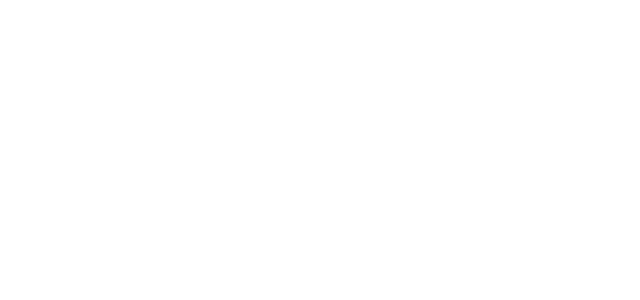
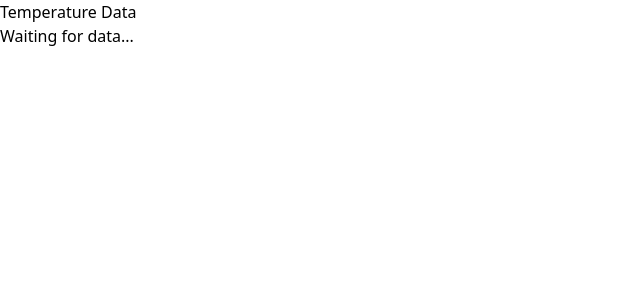
Before and after one commit to uzair-7886/iwms-kiosk, a React (Vite) app: page /temperature in a window 1280 px wide. Before the commit this address had no page. Shown: the top 300 px of the page, without its empty margins (0-640 px from the left). Built offline with nearby package versions, Linux system fonts and the light colour scheme; no server answers.

Commit message:
add web socket temp reading

```diff
--- a/package.json
+++ b/package.json
@@ -13,6 +13,7 @@
     "@reduxjs/toolkit": "^2.4.0",
     "axios": "^1.7.9",
     "react": "^18.3.1",
+    "react-chartjs-2": "^5.3.0",
     "react-dom": "^18.3.1",
     "react-icons": "^5.4.0",
     "react-redux": "^9.1.2",
--- a/src/App.jsx
+++ b/src/App.jsx
@@ -5,6 +5,7 @@ import Login from './components/Login';
 import Dashboard from './components/Dashboard';
 import Kiosk from './components/Kiosk';
 import store from './redux/store';
+import TemperatureDisplay from './components/reading/temp';
 
 const PrivateRoute = ({ children }) => {
   const isAuthenticated = store.getState().auth.isAuthenticated;
@@ -25,6 +26,7 @@ const App = () => {
               </PrivateRoute>
             }
           />
+          <Route path="/temperature" element={<TemperatureDisplay />} />
           <Route path="/" element={<Kiosk/>} />
         </Routes>
       </Router>
--- /dev/null
+++ b/src/components/reading/temp.jsx
@@ -0,0 +1,58 @@
+import React, { useEffect, useState } from "react";
+
+function TemperatureDisplay() {
+  const [temperatureData, setTemperatureData] = useState(null);
+
+  useEffect(() => {
+    let ws;
+    const connectWebSocket = () => {
+      ws = new WebSocket("ws://localhost:6789");
+
+      ws.onopen = () => {
+        console.log("Connected to WebSocket server");
+      };
+
+      ws.onmessage = (event) => {
+        const data = JSON.parse(event.data);
+        setTemperatureData(data);
+      };
+
+      ws.onerror = (error) => {
+        console.error("WebSocket error:", error);
+      };
+
+      ws.onclose = () => {
+        console.log("WebSocket connection closed, attempting to reconnect in 2 seconds...");
+        setTimeout(connectWebSocket, 2000);
+      };
+    };
+
+    connectWebSocket();
+
+    // Clean up on component unmount
+    return () => {
+      if (ws) ws.close();
+    };
+  }, []);
+
+
+  return (
+    <div>
+      <h2>Temperature Data</h2>
+      {temperatureData ? (
+        <div>
+          <p>
+            Temperature: {temperatureData.temperature}
+            {temperatureData.unit}
+          </p>
+          {temperatureData.timestamp && <p>Timestamp: {temperatureData.timestamp}</p>}
+          {temperatureData.type && <p>Type: {temperatureData.type}</p>}
+        </div>
+      ) : (
+        <p>Waiting for data...</p>
+      )}
+    </div>
+  );
+}
+
+export default TemperatureDisplay;
```
Also changed, not shown: 1 other file (tests, documents, lock files or other folders).
